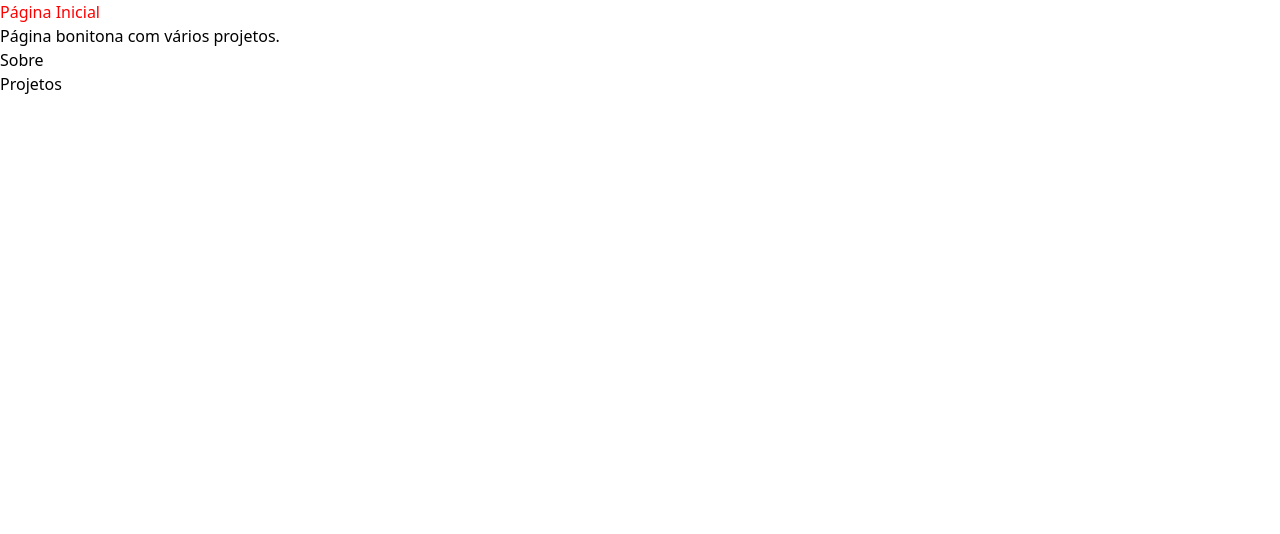
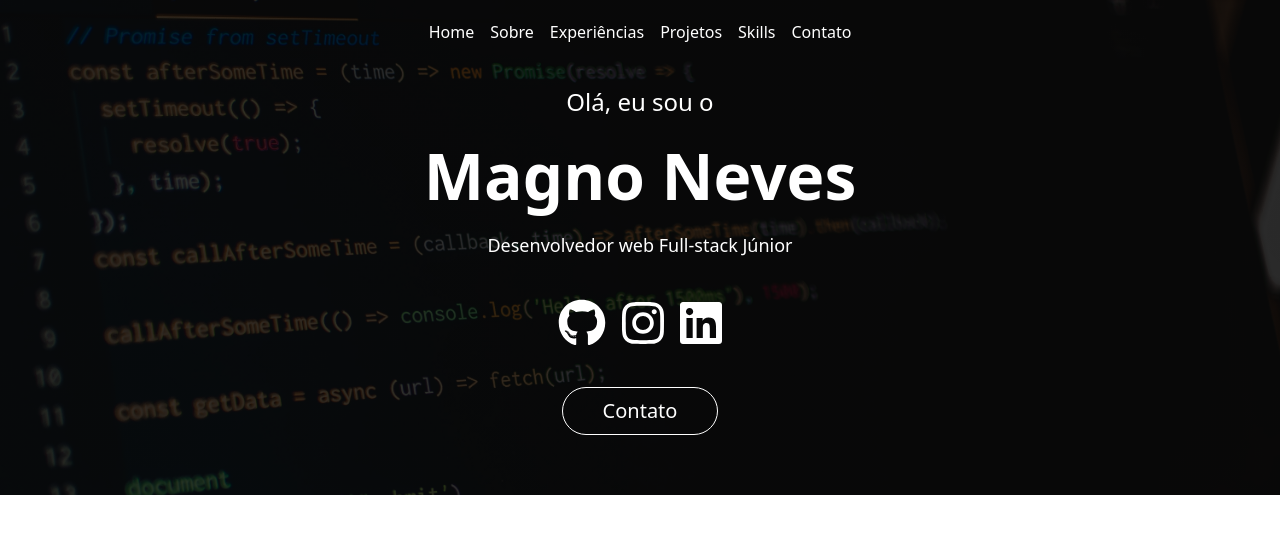
Before and after one commit to MagnoNeves2/portfolio, a Gatsby site: page / in a window 1280 px wide. Built offline with nearby package versions, Linux system fonts and the light colour scheme; Gatsby itself is replaced by a stand-in of ours.

Commit message:
CREATE: Criação de desenvolvimento do Header

```diff
--- a/gatsby-config.js
+++ b/gatsby-config.js
@@ -8,9 +8,9 @@ module.exports = {
   /* Your site config here */
   plugins: [
     {
-      resolve: `gatsby-plugin-sass`,
-      potions: {
-        PostCssPlugins: [
+      resolve: 'gatsby-plugin-sass',
+      options: {
+        postCssPlugins: [
           require("tailwindcss")
         ]
       }
@@ -25,6 +25,25 @@ module.exports = {
     'gatsby-transformer-remark'
   ],
   siteMetadata: {
+    presentation: {
+      hi: 'Olá, eu sou o',
+      name: 'Magno Neves',
+      title: 'Desenvolvedor web Full-stack Júnior',
+      socialMedia: [
+        {
+          name: 'github',
+          link: 'https://github.com/MagnoNeves2'
+        },
+        {
+          name: 'instagram',
+          link: 'https://www.instagram.com/magno_neves/'
+        },
+        {
+          name: 'linkedin',
+          link: 'https://www.linkedin.com/in/magnoneves/'
+        }
+      ]
+    },
     footerText: 'Magão codando!',
     homePage: {
       title: 'Página Inicial',
--- a/package.json
+++ b/package.json
@@ -18,6 +18,7 @@
     "@fortawesome/free-brands-svg-icons": "^5.14.0",
     "@fortawesome/free-regular-svg-icons": "^5.14.0",
     "@fortawesome/free-solid-svg-icons": "^5.14.0",
+    "@fortawesome/react-fontawesome": "^0.1.11",
     "gatsby": "^2.24.50",
     "gatsby-plugin-sass": "^2.3.13",
     "gatsby-source-filesystem": "^2.3.30",
--- a/src/components/container.js
+++ b/src/components/container.js
@@ -1,12 +1,9 @@
 import React from 'react';
-import styles from './container.module.scss';
 
 export default ({ children }) => {
     return (
-        <div div className={styles.container} >
+        <div div className="mx-auto" >
             {children}
         </div >
-
-
     )
 }
--- a/src/components/container.module.scss
+++ /dev/null
@@ -1,3 +0,0 @@
-.container {
-    @apply container mx-auto;
-}
--- a/src/components/header.js
+++ b/src/components/header.js
@@ -1,7 +1,57 @@
 import React from 'react';
-import styles from './header.module.scss'
+import { useStaticQuery, graphql } from "gatsby"
 
-export default props =>
-    <h1 className={styles.title}>
-        {props.title}
-    </h1>
+import styles from './header.module.scss';
+
+import Menu from '../components/menu';
+import GitHub from './social-icons/github';
+import Instagram from './social-icons/instagram';
+import Linkedin from './social-icons/linkedin';
+
+
+const Header = () => {
+    const data = useStaticQuery(graphql`
+    {
+      site {
+        siteMetadata {
+          presentation {
+            hi
+            name
+            title
+            socialMedia {
+              link
+              name
+            }
+          }
+        }
+      }
+    }
+  `)
+    return (
+        <header className={styles.header}>
+            <Menu />
+
+            <div className="text-center py-5 my-5">
+                <p className="text-2xl">{data.site.siteMetadata.presentation.hi}</p>
+                <h1 className="text-6xl font-bold mt-2">{data.site.siteMetadata.presentation.name}</h1>
+                <p className="text-lg mt-2">{data.site.siteMetadata.presentation.title}</p>
+                <div className="my-10">
+                    {
+                        data.site.siteMetadata.presentation.socialMedia.map((socialMedia) => (
+                            <a key={socialMedia.name} href={socialMedia.link} target="_blank" className="mx-2">
+                                {socialMedia.name == 'github' && <GitHub />}
+                                {socialMedia.name == 'instagram' && <Instagram />}
+                                {socialMedia.name == 'linkedin' && <Linkedin />}
+                            </a>
+                        ))
+                    }
+                </div>
+
+                <a href="#contato" className="btn btn-xl btn-outline-light">Contato</a>
+            </div>
+
+        </header>
+    )
+}
+
+export default Header
--- a/src/components/header.module.scss
+++ b/src/components/header.module.scss
@@ -1,3 +1,5 @@
-.title {
-    color: red;
+.header {
+    background: linear-gradient(0deg, rgba(0, 0, 0, 0.8), rgba(0, 0, 0, 0.8)),
+        url('../assets/bg-header.jpg');
+    @apply bg-cover text-white p-5;
 }
--- /dev/null
+++ b/src/components/menu.js
@@ -0,0 +1,12 @@
+import React from 'react';
+import { Link } from 'gatsby';
+
+export default () =>
+    <div className="flex flex-wrap justify-center">
+        <Link to="/" className="mx-2">Home</Link>
+        <a href="#sobre" className="mx-2">Sobre</a>
+        <a href="sobre" className="mx-2">Experiências</a>
+        <a href="sobre" className="mx-2">Projetos</a>
+        <a href="sobre" className="mx-2">Skills</a>
+        <a href="sobre" className="mx-2">Contato</a>
+    </div>
--- /dev/null
+++ b/src/components/social-icons/github.js
@@ -0,0 +1,6 @@
+import React from 'react';
+import { FontAwesomeIcon } from '@fortawesome/react-fontawesome';
+import { faGithub } from '@fortawesome/free-brands-svg-icons';
+
+export default () =>
+    <FontAwesomeIcon icon={faGithub} size="3x" />
--- /dev/null
+++ b/src/components/social-icons/instagram.js
@@ -0,0 +1,6 @@
+import React from 'react';
+import { FontAwesomeIcon } from '@fortawesome/react-fontawesome';
+import { faInstagram } from '@fortawesome/free-brands-svg-icons';
+
+export default () =>
+    <FontAwesomeIcon icon={faInstagram} size="3x" />
--- /dev/null
+++ b/src/components/social-icons/linkedin.js
@@ -0,0 +1,6 @@
+import React from 'react';
+import { FontAwesomeIcon } from '@fortawesome/react-fontawesome';
+import { faLinkedin } from '@fortawesome/free-brands-svg-icons';
+
+export default () =>
+    <FontAwesomeIcon icon={faLinkedin} size="3x" />
--- a/src/pages/index.js
+++ b/src/pages/index.js
@@ -1,30 +1,8 @@
 import React from "react";
 import Header from '../components/header';
 import Container from '../components/container';
-import { Link, graphql } from "gatsby";
 
-export default ({ data }) =>
-
+export default () =>
   <Container>
-    <Header title={data.site.siteMetadata.homePage.title} />
-
-    <p>
-      {data.site.siteMetadata.homePage.p}
-    </p>
-    <Link to="sobre">Sobre</Link>
-    <br />
-    <Link to="projetos">Projetos</Link>
+    <Header />
   </Container>
-
-export const query = graphql`
-{
-  site(siteMetadata: {}) {
-    siteMetadata {
-      homePage {
-        p
-        title
-      }
-    }
-  }
-}
-`
--- a/src/styles/styles.scss
+++ b/src/styles/styles.scss
@@ -1,3 +1,19 @@
 @import "tailwindcss/base";
 @import "tailwindcss/components";
 @import "tailwindcss/utilities";
+
+.btn {
+    @apply inline-block rounded-full px-10 py-2;
+}
+
+.btn-xl {
+    @apply text-xl;
+}
+
+.btn-outline-light {
+    @apply border-white border-solid border;
+}
+
+.btn-outline-light:hover {
+    @apply bg-white text-black;
+}
```
Also changed, not shown: src/assets/bg-header.jpg (added), 1 other file.
